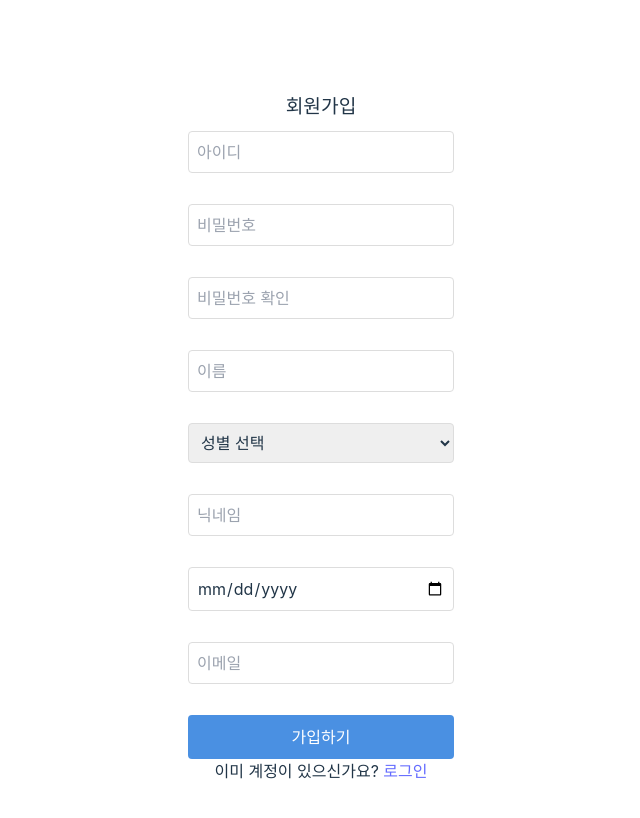
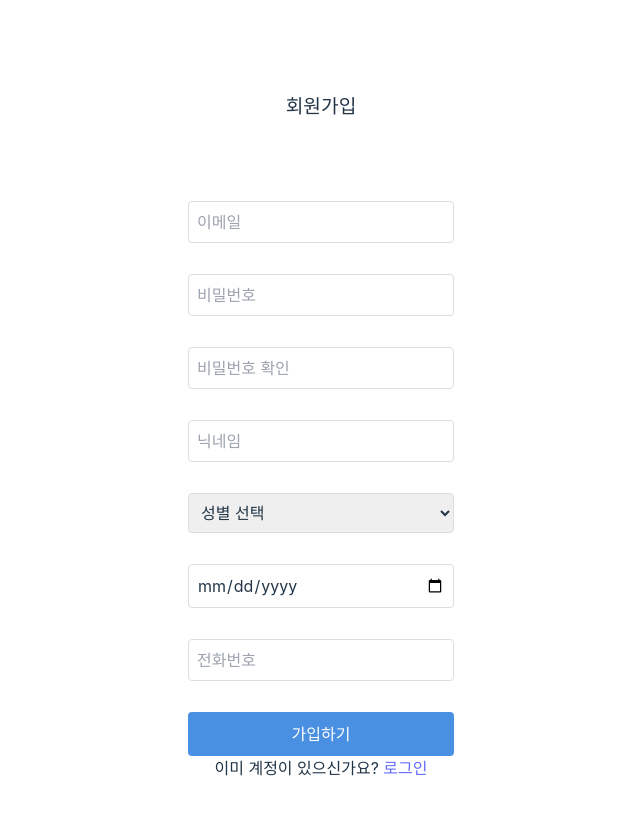
Before and after one commit to stitchzzang/Overthecam_PJT, a React (Vite) app in the folder frontend/overthecam/: page /signup in a window 1280 px wide. Shown: the top 818 px of the page, without its empty margins (319-959 px from the left). Built offline with nearby package versions, Linux system fonts and the light colour scheme; no server answers.

Commit message:
feat: 회원가입수정

```diff
--- a/frontend/overthecam/src/components/Login/Signup.jsx
+++ b/frontend/overthecam/src/components/Login/Signup.jsx
@@ -1,96 +1,98 @@
-import React, { useState } from 'react';
-import { Link, useNavigate } from 'react-router-dom';
-
-const initialDummyUsers = [
-  {
-    userId: "testuser1",
-    password: "password123",
-    name: "김철수",
-    gender: "male",
-    nickname: "철수123",
-    birthDate: "1995-05-15",
-    email: "test1@test.com"
-  },
-  {
-    userId: "testuser2",
-    password: "password456",
-    name: "이영희",
-    gender: "female",
-    nickname: "영희456",
-    birthDate: "1998-08-22",
-    email: "test2@test.com"
-  },
-  {
-    userId: "testuser3",
-    password: "password789",
-    name: "박민수",
-    gender: "male",
-    nickname: "민수789",
-    birthDate: "2000-12-30",
-    email: "test3@test.com"
-  }
-];
+import { useState } from "react"
+import { Link, useNavigate } from "react-router-dom"
+import axios from "axios"
 
 const Signup = () => {
-  const [dummyUsers, setDummyUsers] = useState(initialDummyUsers);
   const [formData, setFormData] = useState({
-    userId: '',
-    password: '',
-    passwordConfirm: '',
-    name: '',
-    gender: '',
-    nickname: '',
-    birthDate: '',
-    email: ''
-  });
-  const [message, setMessage] = useState('');
-  const navigate = useNavigate();
+    email: "",
+    password: "",
+    passwordConfirm: "",
+    nickname: "",
+    gender: "",
+    birth: "",
+    phoneNumber: "",
+  })
+  const [message, setMessage] = useState("")
+  const navigate = useNavigate()
 
   const handleChange = (e) => {
-    setFormData({ ...formData, [e.target.id]: e.target.value });
-  };
+    setFormData({ ...formData, [e.target.id]: e.target.value })
+  }
 
-  const handleSubmit = (e) => {
-    e.preventDefault();
+  const registerUser = async (userData) => {
+    try {
+      const response = await axios.post(AUTH_URL + "/api/auth/signup", userData, {
+        headers: {
+          "Content-Type": "application/json",
+        },
+      })
+
+      return response.data
+    } catch (error) {
+      if (error.response) {
+        // 서버가 2xx 범위를 벗어나는 상태 코드로 응답한 경우
+        throw new Error(error.response.data.message || "회원가입에 실패했습니다.")
+      } else if (error.request) {
+        // 요청이 이루어졌으나 응답을 받지 못한 경우
+        throw new Error("서버로부터 응답을 받지 못했습니다.")
+      } else {
+        // 요청을 설정하는 중에 문제가 발생한 경우
+        throw new Error("요청 설정 중 오류가 발생했습니다.")
+      }
+    }
+  }
+
+  const handleSubmit = async (e) => {
+    e.preventDefault()
     if (formData.password !== formData.passwordConfirm) {
-      setMessage('비밀번호가 일치하지 않습니다.');
-      return;
+      setMessage("비밀번호가 일치하지 않습니다.")
+      return
     }
 
-    const isUserExist = dummyUsers.some(user => user.userId === formData.userId || user.email === formData.email);
-    if (isUserExist) {
-      setMessage('이미 존재하는 아이디 또는 이메일입니다.');
-      return;
+    try {
+      const newUser = {
+        email: formData.email,
+        password: formData.password,
+        nickname: formData.nickname,
+        gender: formData.gender === "male" ? 1 : 2,
+        birth: formData.birth,
+        phoneNumber: formData.phoneNumber,
+      }
+
+      const result = await registerUser(newUser)
+
+      setMessage(result.message)
+      console.log("회원가입 성공:", result.data)
+
+      setTimeout(() => {
+        navigate("/")
+      }, 3000)
+    } catch (error) {
+      setMessage(error.message || "회원가입 중 오류가 발생했습니다. 다시 시도해주세요.")
     }
-
-    // 새 회원 정보 추가
-    const newUser = { ...formData };
-    delete newUser.passwordConfirm;
-    setDummyUsers([...dummyUsers, newUser]);
-
-    // 성공 메시지 설정 및 콘솔 로그
-    setMessage('회원가입이 성공적으로 완료되었습니다!');
-    console.log('회원가입 성공:', newUser);
-
-    // 3초 후 로그인 페이지로 이동
-    setTimeout(() => {
-      navigate('/');
-    }, 3000);
-  };
+  }
 
   return (
     <div className="auth-container">
       <h2>회원가입</h2>
-      {message && <p className="message">{message}</p>}
+      <div style={{ height: "60px", marginBottom: "10px", overflow: "auto" }}>
+        {message && (
+          <p
+            style={{
+              color: "#721c24",
+              backgroundColor: "#f8d7da",
+              border: "1px solid #f5c6cb",
+              borderRadius: "4px",
+              padding: "10px",
+              margin: "0",
+            }}
+          >
+            {message}
+          </p>
+        )}
+      </div>
       <form onSubmit={handleSubmit}>
-        <input
-          type="text"
-          id="userId"
-          placeholder="아이디"
-          value={formData.userId}
-          onChange={handleChange}
-          required
-        />
+        <input type="email" id="email" placeholder="이메일" value={formData.email} onChange={handleChange} required />
         <input
           type="password"
           id="password"
@@ -107,24 +109,7 @@ const Signup = () => {
           onChange={handleChange}
           required
         />
-        <input
-          type="text"
-          id="name"
-          placeholder="이름"
-          value={formData.name}
-          onChange={handleChange}
-          required
-        />
-        <select
-          id="gender"
-          value={formData.gender}
-          onChange={handleChange}
-          required
-        >
-          <option value="">성별 선택</option>
-          <option value="male">남성</option>
-          <option value="female">여성</option>
-        </select>
+
         <input
           type="text"
           id="nickname"
@@ -133,27 +118,27 @@ const Signup = () => {
           onChange={handleChange}
           required
         />
+        <select id="gender" value={formData.gender} onChange={handleChange} required>
+          <option value="">성별 선택</option>
+          <option value="male">남성</option>
+          <option value="female">여성</option>
+        </select>
+        <input type="date" id="birth" placeholder="생년월일" value={formData.birth} onChange={handleChange} required />
         <input
-          type="date"
-          id="birthDate"
-          placeholder="생년월일"
-          value={formData.birthDate}
-          onChange={handleChange}
-          required
-        />
-        <input
-          type="email"
-          id="email"
-          placeholder="이메일"
-          value={formData.email}
+          type="tel"
+          id="phoneNumber"
+          placeholder="전화번호"
+          value={formData.phoneNumber}
           onChange={handleChange}
           required
         />
         <button type="submit">가입하기</button>
       </form>
-      <p>이미 계정이 있으신가요? <Link to="/">로그인</Link></p>
+      <p>
+        이미 계정이 있으신가요? <Link to="/">로그인</Link>
+      </p>
     </div>
-  );
-};
+  )
+}
 
-export default Signup;
+export default Signup
```
